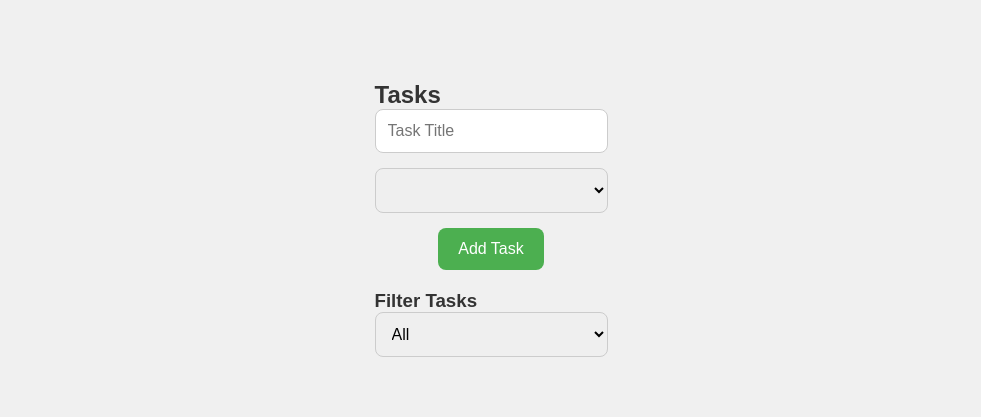
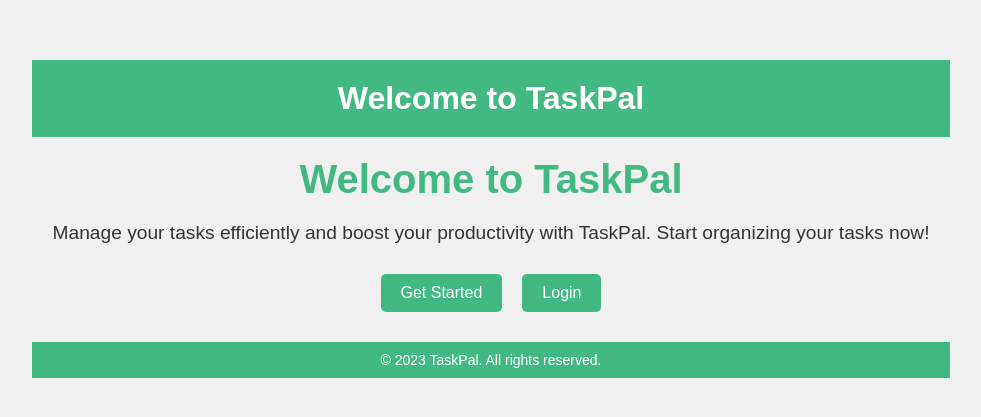
Before and after one commit to miljakz/Frontend_Task, a Vue app: page / in a window 1280 px wide. Shown: the part 181-598 px from the top of the page, without its empty margins (149-1130 px from the left). Built offline with nearby package versions, Linux system fonts and the light colour scheme.

Commit message:
Update App.vue

```diff
--- a/src/App.vue
+++ b/src/App.vue
@@ -1,74 +1,36 @@
 <template>
-  <section>
-    <h2>Tasks</h2>
-    <form @submit.prevent="addTask">
-      <input
-        type="text"
-        v-model="newTask.title"
-        placeholder="Task Title"
-        required
-      />
-      <select v-model="newTask.category" required>
-        <option v-for="category in categories" :key="category">{{ category }}</option>
-      </select>
-      <button type="submit" class="button">Add Task</button>
-    </form>
-
-    <h3>Filter Tasks</h3>
-    <select v-model="filterCategory">
-      <option value="">All</option>
-      <option v-for="category in categories" :key="category">{{ category }}</option>
-    </select>
-
-    <ul>
-      <li v-for="task in filteredTasks" :key="task.id">
-        {{ task.title }} - {{ task.category }}
-        <button @click="removeTask(task.id)">Remove</button>
-      </li>
-    </ul>
-  </section>
+  <div id="app">
+    <header>
+      <h1>Welcome to TaskPal</h1>
+    </header>
+    <main>
+      <router-view />
+    </main>
+    <footer>
+      <p>© 2023 TaskPal. All rights reserved.</p>
+    </footer>
+  </div>
 </template>
 
 <script>
 export default {
-  data() {
-    return {
-      newTask: {
-        title: '',
-        category: ''
-      },
-      tasks: [],
-      filterCategory: '',
-      categories: []
-    };
-  },
-  methods: {
-    addTask() {
-      if (this.newTask.title.trim() && this.newTask.category.trim()) {
-        const task = { ...this.newTask, id: Date.now() };
-        this.tasks.push(task);
-        this.newTask.title = '';
-        this.newTask.category = '';
-      }
-    },
-    removeTask(taskId) {
-      this.tasks = this.tasks.filter(task => task.id !== taskId);
-    }
-  },
-  computed: {
-    filteredTasks() {
-      if (this.filterCategory) {
-        return this.tasks.filter(task => task.category === this.filterCategory);
-      }
-      return this.tasks;
-    }
-  },
-  created() {
-    // Fetch tasks from API or local storage
-  }
+  name: 'App'
 };
 </script>
 
 <style scoped>
-/* Your styles here */
+/* Add your styles here */
+header {
+  background-color: #42b983;
+  padding: 20px;
+  color: white;
+  text-align: center;
+}
+
+footer {
+  background-color: #42b983;
+  padding: 10px;
+  color: white;
+  text-align: center;
+}
 </style>
```
